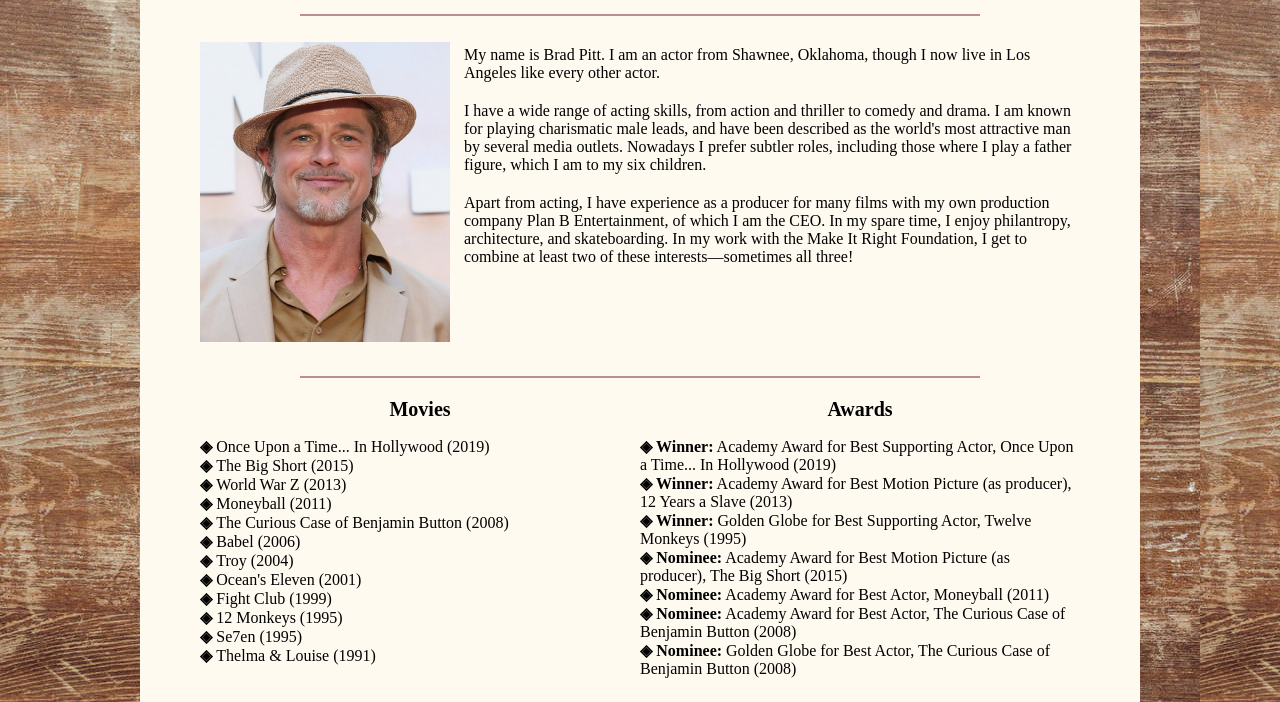
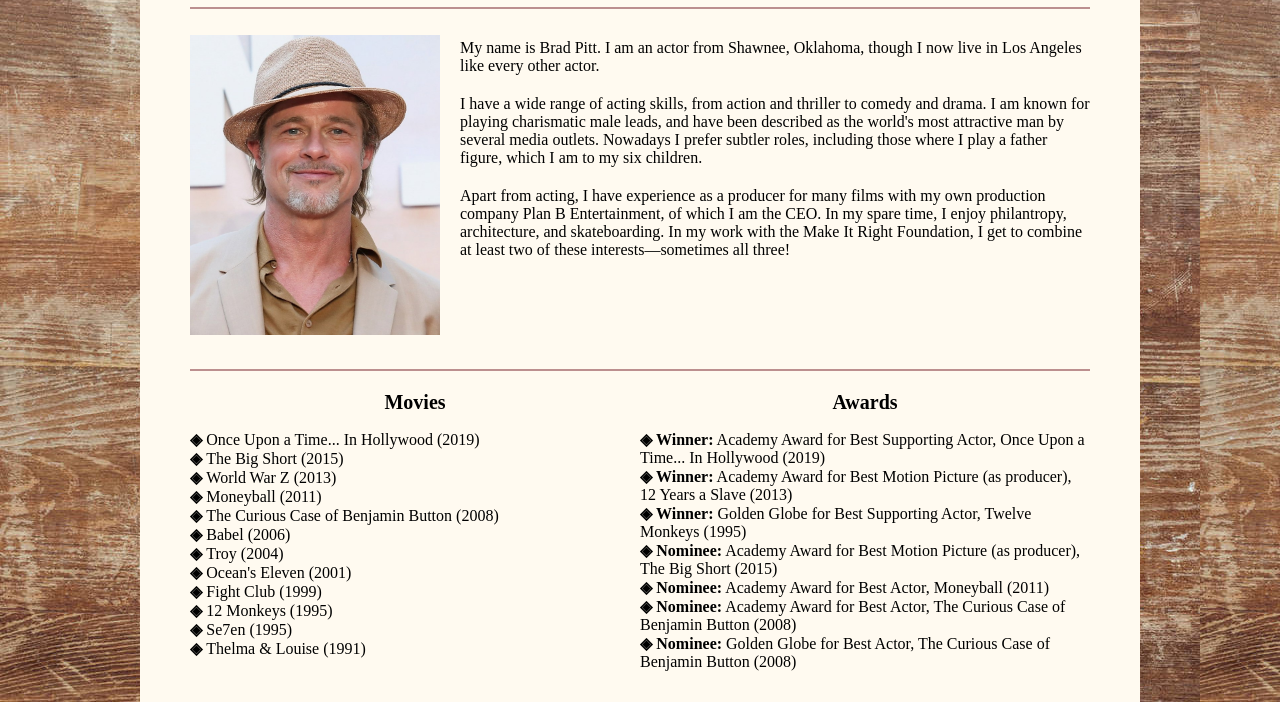
Before and after one commit to sara-levin/Front-End-Project-1, a plain HTML site: page index.html in a window 1280 px wide. Shown: the part 98-800 px from the top of the page. Drawn offline with Linux system fonts and the light colour scheme.

Commit message:
Komplettering

```diff
--- a/style.css
+++ b/style.css
@@ -31,7 +31,7 @@ ol {
 
 #line {
     background-color: rosybrown;
-    width: calc(100vw - 60%);
+    width: 90%;
     min-width: 300px;
     max-width: 900px;
     height: 2px;
@@ -52,6 +52,7 @@ ol {
     margin-left: auto;
     margin-right: auto;
     margin-top: 20px;
+    margin-bottom: 20px;
     text-align: center;
 }
 
@@ -61,13 +62,10 @@ ol {
     margin-left: auto;
     margin-right: auto;
     max-width: 900px;
-    width: calc(100vw - 40%);
 }
 
 #photo {
-    flex: 0 0 30%;
-    height: calc(100vh - 50%);
-    min-height: calc(100vh - 50%);
+    flex: 30%;
     overflow-y: auto;
     margin-bottom: 20px;
     margin-left: auto;
@@ -76,7 +74,7 @@ ol {
 }
 
 #biography {
-    flex: 0 0 70%;
+    flex: 70%;
     overflow-y: auto;
     margin-bottom: 20px;
     margin-top: 20px;
@@ -107,27 +105,19 @@ ol {
     margin-left: auto;
     margin-right: auto;
     max-width: 900px;
-    width: calc(100vw - 40%)
+    width: 90%;
 }
 
 #movies {
-    flex: 0 0 50%;
-    height: calc(100vh - 50%);
-    min-height: calc(100vh - 50%);
+    flex: 50%;
     overflow-y: auto;
     margin-bottom: 20px;
     margin-left: auto;
     margin-right: auto;
 }
 
-#movielist {
-    margin-top: 10px;
-    margin-right: 20px;
-}
-
 #awards {
     flex: 0 0 50%;
-    height: calc(100vh - 50%);
     overflow-y: auto;
     margin-bottom: 20px;
     margin-left: auto;
@@ -136,7 +126,6 @@ ol {
 
 #footer {
     flex-basis: 100%;
-    height: 20px;
     margin-left: auto;
     margin-right: auto;
     text-align: center;
@@ -149,9 +138,7 @@ ol {
 }
 
 @media screen and ( max-width: 1000px) {
-    #photobiography  { flex-direction: column; }
-    #photo { height: 100vh;}
+    #photobiography  { flex-direction: column;}
     #biography {min-width:300px ;}
     #moviesawards  { flex-direction: column; }
-    #movies { height: 100vh; }
 }
```
